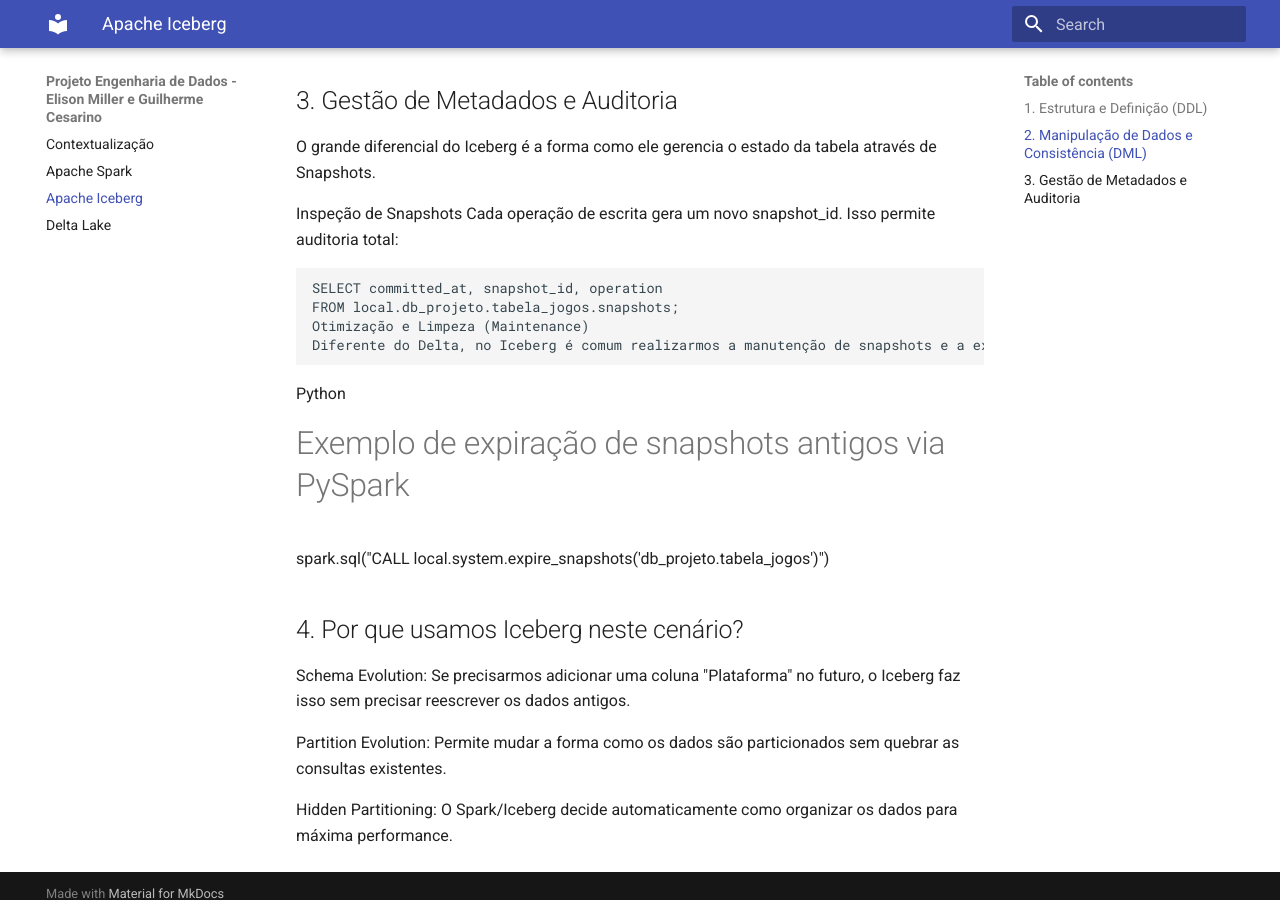
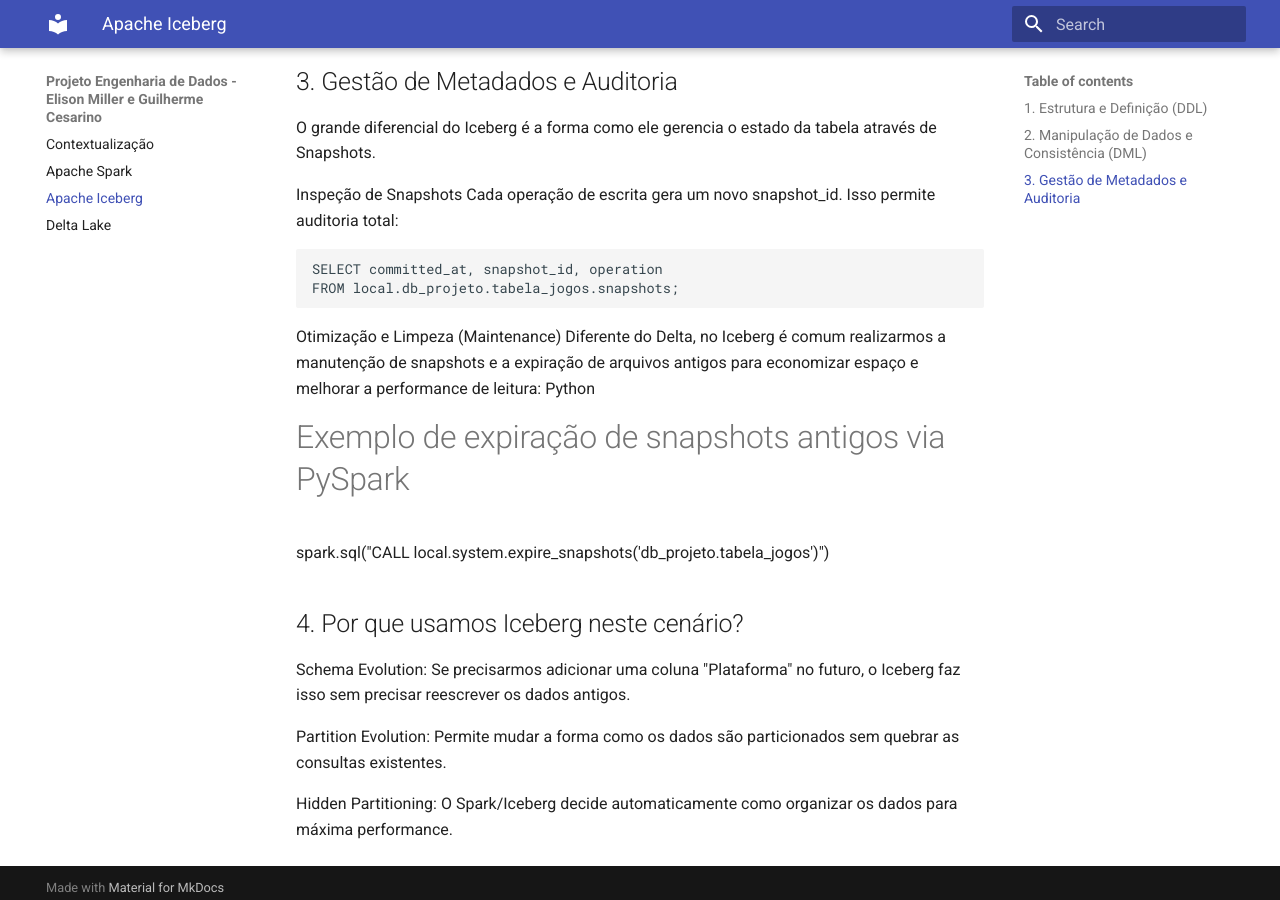
Before and after one commit to elison4/Trabalho-de-Eng.-Dados, an MkDocs documentation site: the page built from docs/iceberg.md, in a window 1280 px wide and 900 px high, scrolled down 925 px. Built offline with MkDocs 1.6.1 and Material for MkDocs 9.7.7, drawn with Linux system fonts in a browser that asks for light colours.

````diff
--- a/docs/iceberg.md
+++ b/docs/iceberg.md
@@ -29,8 +29,8 @@ Exclusão: Remoção do registro do jogo 'FIFA 23'.
 UPDATE local.db_projeto.tabela_jogos
 SET genero = 'Construção'
 WHERE id = 3;
+```
 
-```
 ## 3. Gestão de Metadados e Auditoria
 O grande diferencial do Iceberg é a forma como ele gerencia o estado da tabela através de Snapshots.
 
@@ -40,11 +40,12 @@ Cada operação de escrita gera um novo snapshot_id. Isso permite auditoria tota
 ```SQL
 SELECT committed_at, snapshot_id, operation
 FROM local.db_projeto.tabela_jogos.snapshots;
+```
+
 Otimização e Limpeza (Maintenance)
 Diferente do Delta, no Iceberg é comum realizarmos a manutenção de snapshots e a expiração de arquivos antigos para economizar espaço e melhorar a performance de leitura:
-```
+Python
 
-Python
 # Exemplo de expiração de snapshots antigos via PySpark
 spark.sql("CALL local.system.expire_snapshots('db_projeto.tabela_jogos')")
 
````
Also changed, not shown: site/iceberg/index.html, site/search/search_index.json.
